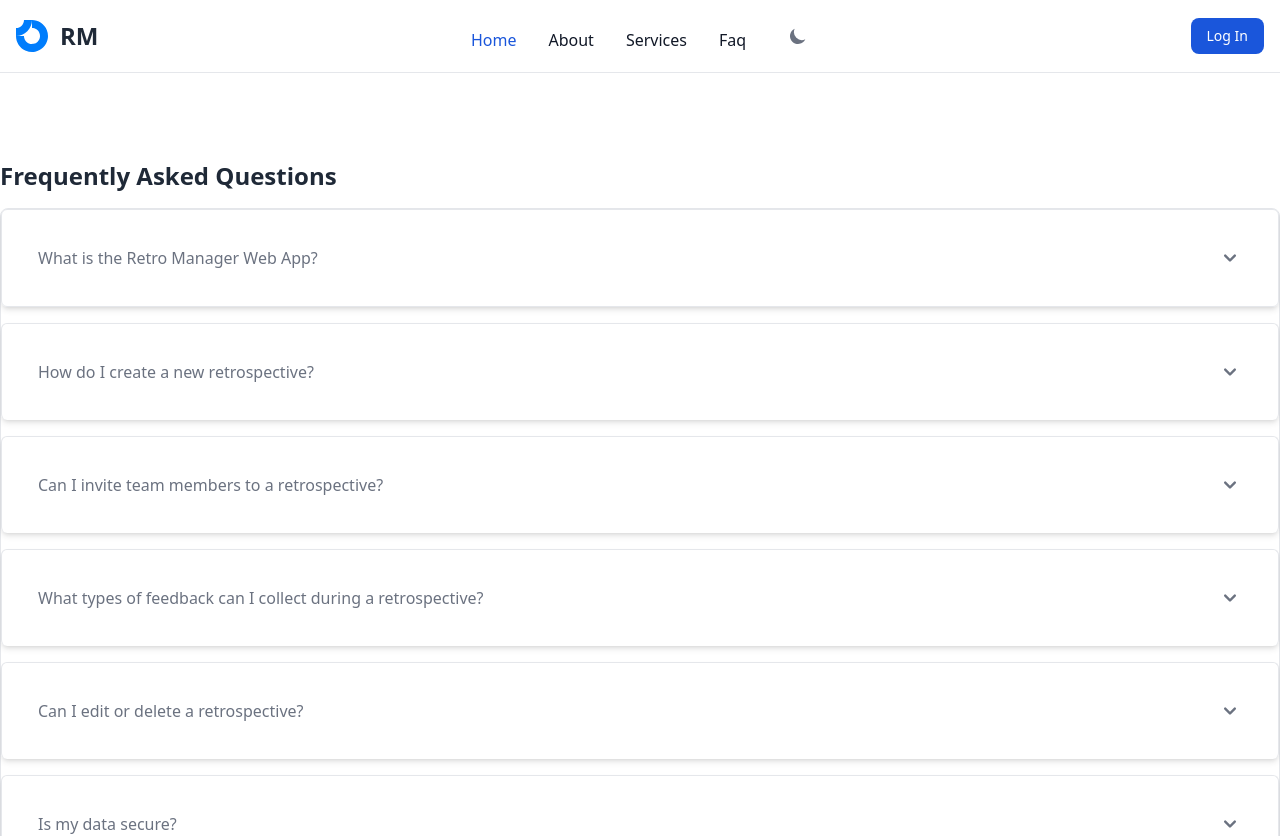
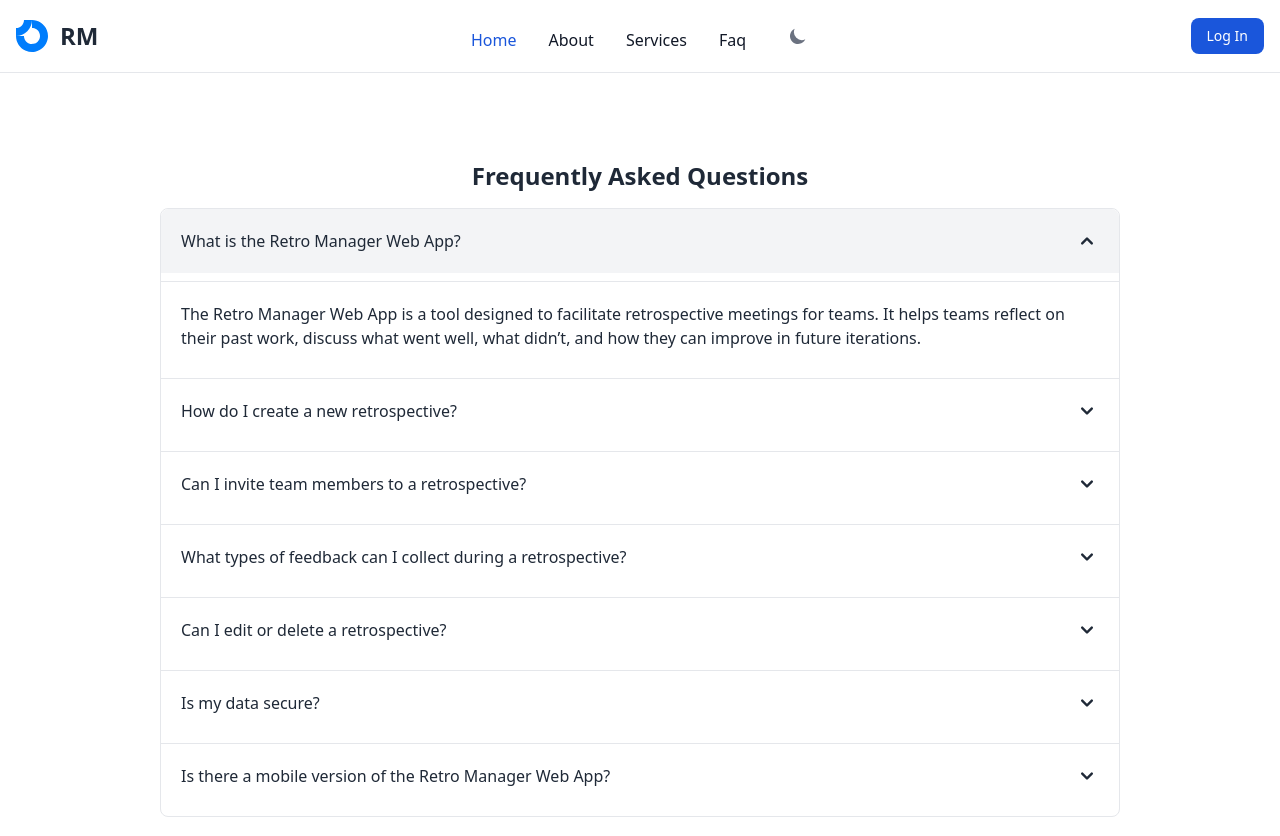
Before and after one commit to patrickiyiakimo/retro-manager, a React (Create React App) app: page /faq in a window 1280 px wide. Shown: the top 836 px of the page. Built offline with nearby package versions, Linux system fonts and the light colour scheme.

Commit message:
mapped the faq ts file

```diff
--- a/src/components/FrequentlyAskedQuestions.tsx
+++ b/src/components/FrequentlyAskedQuestions.tsx
@@ -1,21 +1,24 @@
+import React from "react";
 import { faq } from "./Faq";
 import { Accordion } from "flowbite-react";
 
 export default function FrequentlyAskedQuestions() {
   return (
-    <div className="mt-40">
-      <h1 className="mb-4 text-2xl font-bold">Frequently Asked Questions</h1>
-      <Accordion collapseAll className="space-y-4">
-        <Accordion.Panel>
-          {faq.map((item, index) => (
-            <div key={index} className="rounded-md border p-4 shadow-md">
-              <Accordion.Title>{item.title}</Accordion.Title>
-              <Accordion.Content>
-                <p className="mb-2 text-gray-800 dark:text-white">{item.body}</p>
-              </Accordion.Content>
-            </div>
-          ))}
-        </Accordion.Panel>
+    <div className="py-40 min-h-screen md:mx-40">
+      <h1 className="mb-4 text-center text-2xl font-bold">
+        Frequently Asked Questions
+      </h1>
+      <Accordion alwaysOpen={false}>
+        {faq.map((item, index) => (
+          <Accordion.Panel key={index}>
+            <Accordion.Title className="mb-2 text-gray-800 dark:text-white">
+              {item.title}
+            </Accordion.Title>
+            <Accordion.Content>
+              <p className="mb-2 text-gray-800 dark:text-white">{item.body}</p>
+            </Accordion.Content>
+          </Accordion.Panel>
+        ))}
       </Accordion>
     </div>
   );
```
